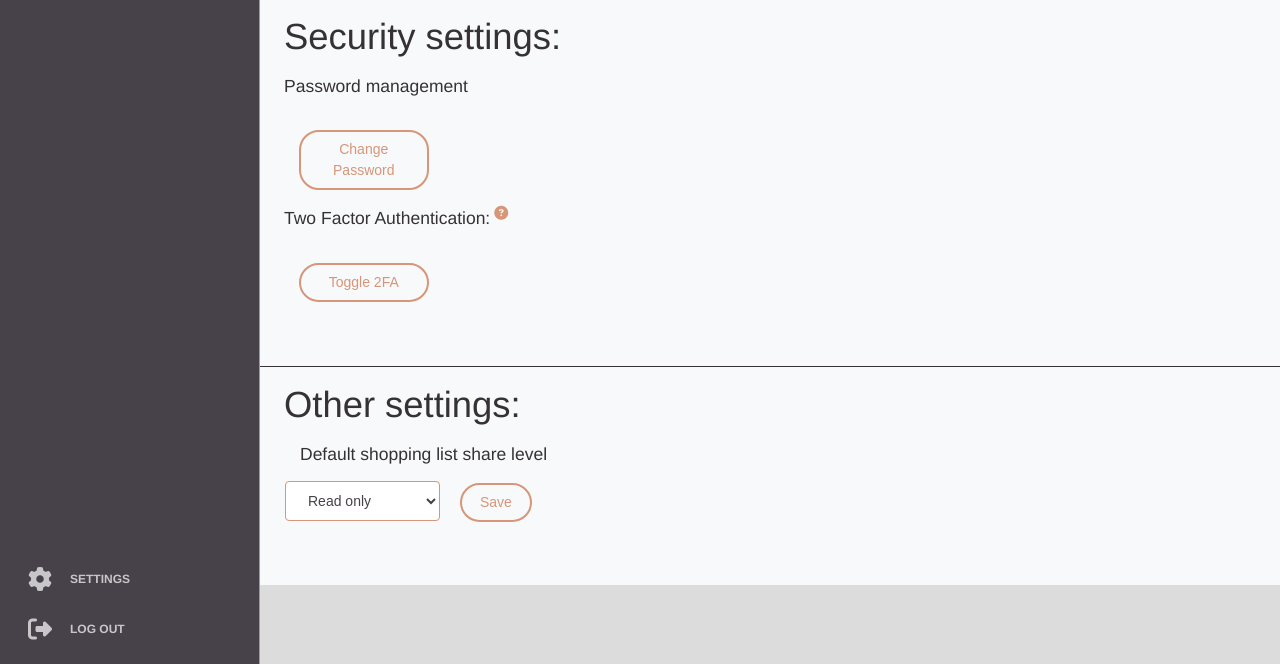
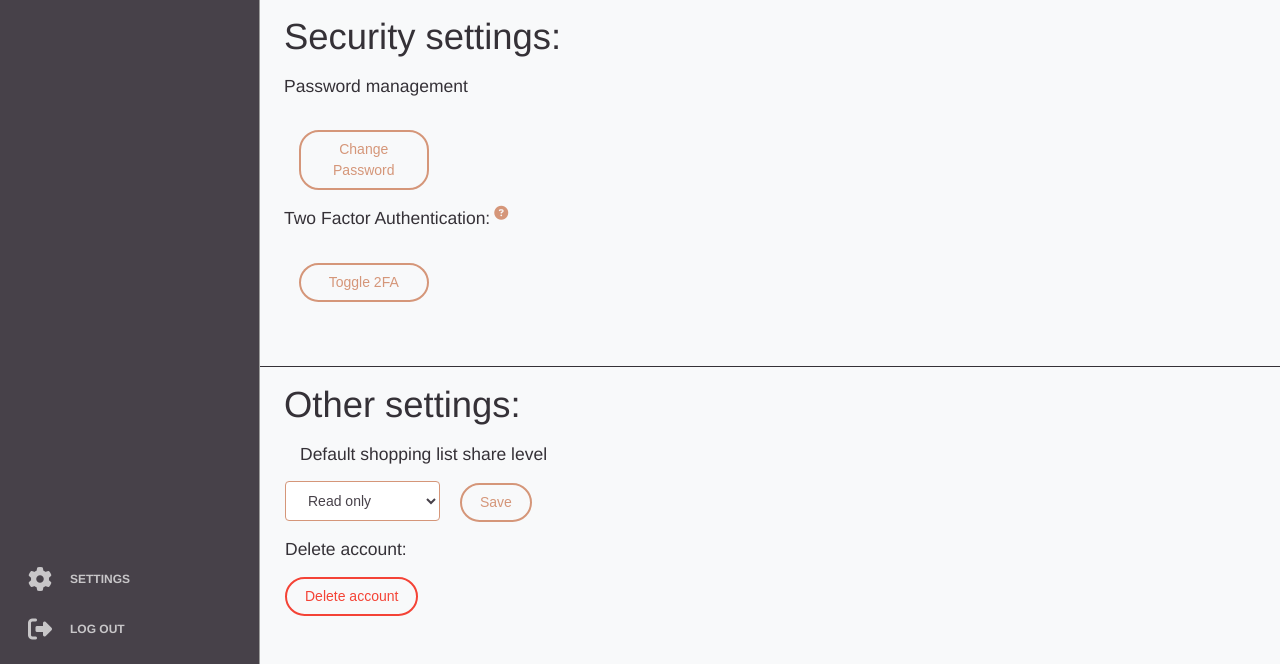
Before and after one commit to Haj-Res/shoppero, a Django app: page /settings/ in a window 1280 px wide. Shown: the part 493-1157 px from the top of the page. Run offline with Django 3.2, Linux system fonts and the light colour scheme; a user stored in the database is signed in; tables that the repository leaves empty hold one stand-in row (values such as "Sample post"); grey boxes marked "Sample" are stand-in pictures; parts of the project's set-up code (start-up, migrations or seed data) failed here and were passed over; some libraries are stand-ins or nearby versions.

Commit message:
feat: impl. account delete functionality
Allow user to delete their account. Account is soft deleted.
On request, user is sent a confirmaiton email with a link for account delete.

```diff
--- a/core/string_constants.py
+++ b/core/string_constants.py
@@ -1,4 +1,7 @@
 from django.utils.translation import ugettext_lazy as _
 
+ENV_PRODUCTION = _('production')
+
 ACTIVATE_ACCOUNT_SUBJECT = _('Please Activate Your Account')
-ENV_PRODUCTION = _('production')
+DELETE_ACCOUNT_SUBJECT = _('Request for deleting account')
+DELETE_ACCOUNT_EMAIL_SENT = _('Sent email with confirmation link.')
--- a/settings/urls.py
+++ b/settings/urls.py
@@ -1,7 +1,8 @@
 from django.urls import path
 
 from settings.views import SettingsView, ProfileViewSet, PasswordViewSet, \
-    AvatarViewSet, TwoFactorViewSet, DefaultShareLevelViewSet
+    AvatarViewSet, TwoFactorViewSet, DefaultShareLevelViewSet, \
+    DeleteAccountViewSet
 
 urlpatterns = [
     path('', SettingsView.as_view(), name='settings'),
@@ -22,5 +23,11 @@ urlpatterns = [
          name='two-factor-toggle'),
     path('share-level/',
          DefaultShareLevelViewSet.as_view({'patch': 'patch'}),
-         name='share-level')
+         name='share-level'),
+    path('delete-account/',
+         DeleteAccountViewSet.as_view({'get': 'delete_step_one'}),
+         name='delete-account-s1'),
+    path('delete-account/<slug:uidb64>/<slug:token>/',
+         DeleteAccountViewSet.as_view({'get': 'delete_step_two'}),
+         name='delete-account-s2')
 ]
--- a/settings/views.py
+++ b/settings/views.py
@@ -1,8 +1,14 @@
 import logging
 
-from django.contrib.auth import get_user_model, login
+from django.contrib import messages
+from django.contrib.auth import get_user_model, login, logout
+from django.contrib.auth.decorators import login_required
+from django.contrib.sites.shortcuts import get_current_site
+from django.shortcuts import redirect
+from django.template.loader import render_to_string
 from django.urls import reverse_lazy
-from django.utils.encoding import force_bytes, force_text
+from django.utils.decorators import method_decorator
+from django.utils.encoding import force_bytes, force_str
 from django.utils.http import urlsafe_base64_encode, urlsafe_base64_decode
 from django.views.generic import TemplateView
 from rest_framework import status
@@ -12,6 +18,8 @@ from rest_framework.viewsets import ViewSet
 
 from account.forms import TwoFactorForm
 from account.models import Profile
+from account.tokens import account_activation_token
+from core import string_constants
 from settings.serializers import ProfileSerializer, ChangePasswordSerializer, \
     AvatarSerializer, DefaultShareLevelSerializer
 
@@ -20,6 +28,10 @@ logger = logging.getLogger('shoppero')
 
 class SettingsView(TemplateView):
     template_name = 'settings/settings.html'
+
+    @method_decorator(login_required)
+    def dispatch(self, request, *args, **kwargs):
+        return super(SettingsView, self).dispatch(request, *args, **kwargs)
 
 
 class ProfileViewSet(ViewSet):
@@ -158,12 +170,12 @@ class TwoFactorViewSet(ViewSet):
         form = self.form_class(data=request.data)
         if form.is_valid():
             user = self.get_object()
-            pk = force_text(urlsafe_base64_decode(uidb64))
+            pk = force_str(urlsafe_base64_decode(uidb64))
             if pk != str(user.pk):
                 return Response({'message': 'Invalid uidb64'},
                                 status=status.HTTP_404_NOT_FOUND)
             token = form.cleaned_data['token']
-            token_2 = force_text(urlsafe_base64_decode(utokenb64))
+            token_2 = force_str(urlsafe_base64_decode(utokenb64))
             if user.security.is_token_valid(token, token_2):
                 user.security.two_factor = not user.security.two_factor
                 if user.security.two_factor:
@@ -207,3 +219,50 @@ class DefaultShareLevelViewSet(ViewSet):
             logger.debug(serializer.errors)
             return Response(serializer.errors,
                             status=status.HTTP_400_BAD_REQUEST)
+
+
+class DeleteAccountViewSet(ViewSet):
+    permission_classes = (IsAuthenticated,)
+
+    def get_object(self):
+        return self.request.user
+
+    def delete_step_one(self, request):
+        """View for sending the delete confirmation email to the user
+        First step out of two for deleting an account"""
+        user = self.get_object()
+        logger.info('User %d requesting account delete email')
+        domain = get_current_site(self.request).domain
+        subject = str(string_constants.DELETE_ACCOUNT_SUBJECT)
+        message = render_to_string('mail/delete_account.html', {
+            'domain': domain,
+            'uidb64': urlsafe_base64_encode(force_bytes(user.pk)),
+            'token': account_activation_token.make_token(user),
+        })
+        user.email_user(subject, message)
+        logger.info('Sent email for deleting account')
+        return Response(
+            {'message': str(string_constants.DELETE_ACCOUNT_EMAIL_SENT)},
+            status=status.HTTP_200_OK
+        )
+
+    def delete_step_two(self, request, uidb64, token):
+        """View for confirming account delete. Second step out of two.
+        View logs out user for successful and failed delete attempt"""
+        user = self.get_object()
+        logger.info('Used %d confirming account delete: uidb64 %s - token: %s',
+                    user.pk, uidb64, token)
+        pk = force_str(urlsafe_base64_decode(uidb64))
+        if str(user.pk) == pk \
+                and account_activation_token.check_token(user, token):
+            user.soft_delete()
+            user.save()
+            messages.success(request,
+                             'Your account was successfully deleted.')
+            logger.info('User %d successfully deleted account', user.pk)
+        else:
+            logger.info('Invalid confirmation link')
+            messages.error(request,
+                           'The link for account deletion is invalid.')
+        logout(request)
+        return redirect('auth_login')
--- a/static/js/scripts.js
+++ b/static/js/scripts.js
@@ -111,12 +111,22 @@ function jsonRequest(url, data, method) {
         dataType: 'json',
         data: data ? JSON.stringify(data) : data,
         success: function (response) {
-            const res = {'success': true, 'response': response};
-            return res
+            return {'success': true, 'response': response}
         },
         error: function (response) {
-            const res = {'success': false, 'response': response};
-            return res
+            return {'success': false, 'response': response}
         }
     })
 }
+
+function createSubmissionErrorToast(callback) {
+    const title = 'Submission Error';
+    const message = `An error occurred. Please try again later. If this keeps
+    persisting, please contact support.`;
+    const level = 'error';
+    const duration = 3000;
+    createToastMessage(message, level, duration, title);
+    if (callback) {
+        callback()
+    }
+}
--- a/static/js/settings.js
+++ b/static/js/settings.js
@@ -257,3 +257,14 @@ function initSubmitShareLevelForm() {
         }
     })
 }
+
+function initDeleteAccountBtn() {
+    $('#delete-account').on('click', function (e) {
+        const url = $(this).data('url')
+        jsonRequest(url).then(function (response) {
+            createToastMessage(response.message, 'success');
+        }).catch(function (response) {
+            createSubmissionErrorToast();
+        })
+    })
+}
--- a/templates/settings/other_settings.html
+++ b/templates/settings/other_settings.html
@@ -24,9 +24,20 @@
             </div>
         </form>
     </div>
+    <div class="row px-3">
+        <h5>Delete account:</h5>
+        <div class="col-12 pl-0">
+            <button id="delete-account"
+                    class="btn btn-danger"
+                    data-url="{% url "delete-account-s1" %}">
+                Delete account
+            </button>
+        </div>
+    </div>
 </div>
 <script>
     $(document).ready(function () {
         initSubmitShareLevelForm();
+        initDeleteAccountBtn();
     })
 </script>
```
Also changed, not shown: account/views.py (+5 -5 lines), settings/tests.py (+34 -0 lines), templates/mail/delete_account.html (added, +10 -0 lines).
